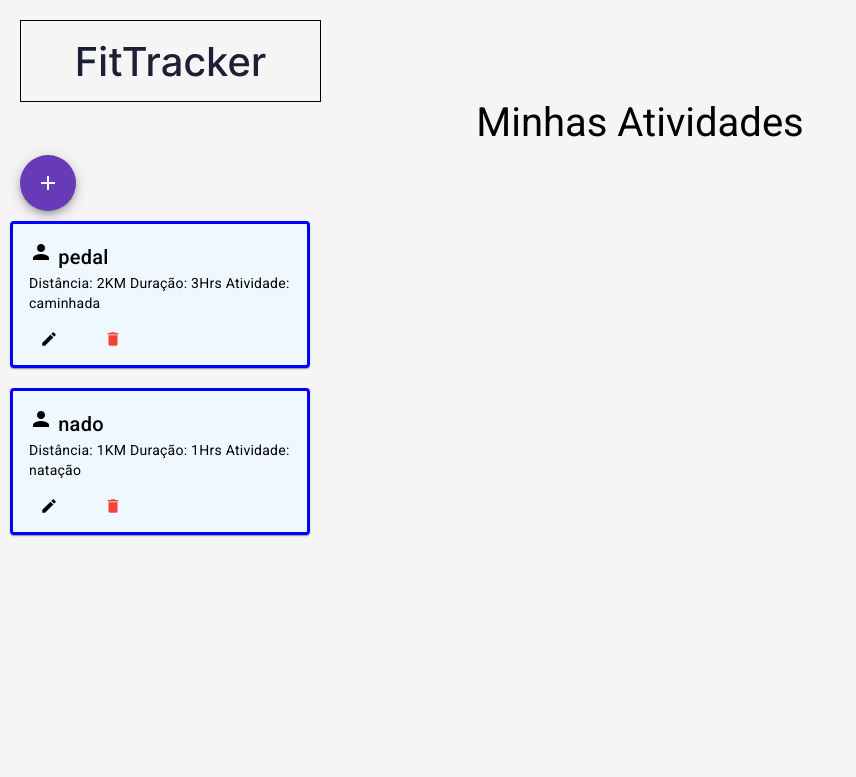
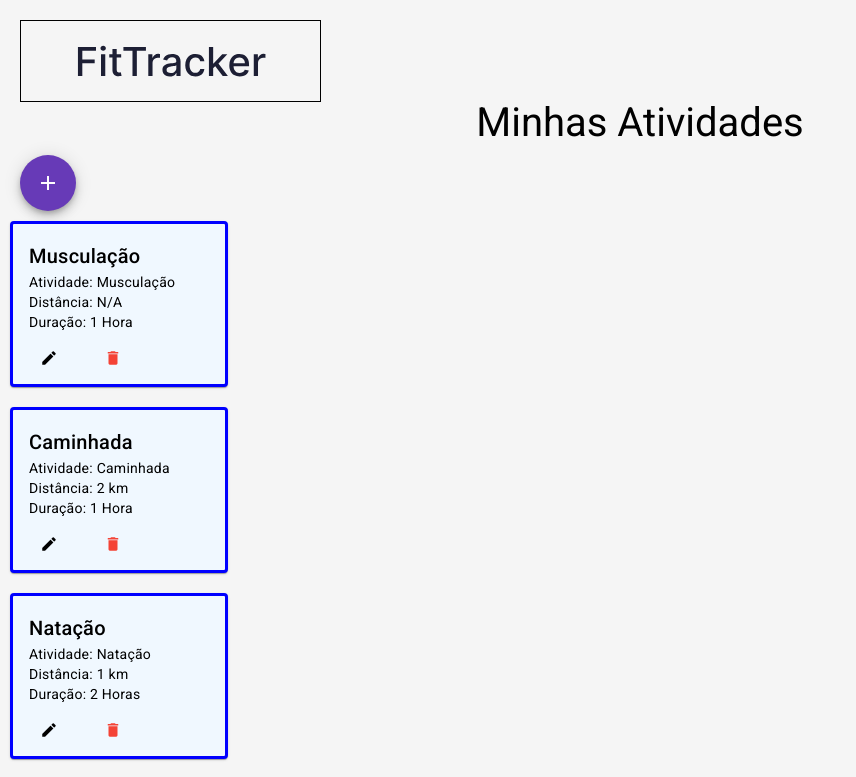
Before and after one commit to Tinhow/Projeto-pweb1-final, an Angular app: page /homePage in a window 1280 px wide. Shown: the top 777 px of the page, without its empty margins (0-856 px from the left). Built offline with nearby package versions, Linux system fonts and the light colour scheme; data requests are answered from the project's data file.

Commit message:
card arrumado e listagem tabela

```diff
--- a/db.json
+++ b/db.json
@@ -27,18 +27,32 @@
   ],
   "atividades": [
     {
-      "id": 3,
-      "atividade": "caminhada",
-      "nameTag": "pedal",
-      "distancia": "2",
-      "tempo": "3"
+      "id": 1,
+      "atividade": "Musculação",
+      "nameTag": "",
+      "distancia": "N/A",
+      "tempo": "1 Hora"
     },
     {
-      "id": 5,
-      "atividade": "natação",
-      "nameTag": "nado",
-      "distancia": "1",
-      "tempo": "1"
+      "id": 2,
+      "atividade": "Caminhada",
+      "nameTag": "",
+      "distancia": "2 km",
+      "tempo": "1 Hora"
+    },
+    {
+      "id": 3,
+      "atividade": "Natação",
+      "nameTag": "",
+      "distancia": "1 km",
+      "tempo": "2 Horas"
+    },
+    {
+      "id": 4,
+      "atividade": "Corrida",
+      "nameTag": "",
+      "distancia": "5 km",
+      "tempo": "2 Horas"
     }
   ]
 }
--- a/src/app/tela-home/home/home.component.html
+++ b/src/app/tela-home/home/home.component.html
@@ -10,14 +10,15 @@
     <mat-card  *ngFor="let atividade of atividades" class="mat-card-simples">
       <mat-card-header>
         <mat-card-title>
-          <mat-icon id="icard">person</mat-icon>
-          {{atividade.nameTag}}</mat-card-title>
+          {{atividade.atividade}}</mat-card-title>
         <!-- <mat-card-subtitle class="sub"></mat-card-subtitle> -->
       </mat-card-header>
       <!-- <img mat-card-image>  -->
       <mat-card-content>
-        Distância: {{atividade.distancia}}KM  Duração: {{atividade.tempo}}Hrs
-        Atividade: {{atividade.atividade}}
+        Atividade: {{atividade.atividade}} <br>
+        Distância: {{atividade.distancia}} <br>
+        Duração: {{atividade.tempo}}
+
       </mat-card-content>
       <mat-card-actions>
         <button mat-button color="black"(click)="editar(atividade)"><mat-icon>create</mat-icon></button>
--- a/src/app/tela-home/home/home.component.scss
+++ b/src/app/tela-home/home/home.component.scss
@@ -1,5 +1,6 @@
 .mat-card-simples{
-  max-width: 300px;
+  width: 17%;
+  height: 10%;
   background-color: aliceblue;
   margin-top: 20px;
   margin-left: 20px;
--- a/src/app/tela-home/modal/modal.component.html
+++ b/src/app/tela-home/modal/modal.component.html
@@ -1,28 +1,34 @@
 <h1 mat-dialog-title>{{tituloDialog}}<button id="cnclbtn" mat-mini-fab color="warn" (click)="cancel()"><mat-icon class="iconclean">clear</mat-icon></button> </h1>
 
 <div  fxLayout="column" mat-dialog-content>
-  <mat-form-field appearance="fill" class="mat-form-simples" submit="cadastrar()">
-    <mat-label>nome de atividade</mat-label>
-    <input matInput [(ngModel)]="atividade.nameTag" placeholder="apelido para atividade" required>
+
+  <mat-form-field appearance="fill" class="mat-form-simples">
+    <mat-label>Tipo de atividade</mat-label>
+    <mat-select id="ativSel" [(ngModel)]="atividade.atividade" required>
+      <mat-option *ngFor="let atividade of tipoAtividades" [value]="atividade" >
+        {{atividade}}
+      </mat-option>
+    </mat-select>
   </mat-form-field>
 
   <mat-form-field appearance="fill" class="mat-form-simples">
-    <mat-label>Tipo de atividade</mat-label>
-    <mat-select id="ativSel" [(ngModel)]="atividade.atividade">
-      <mat-option *ngFor="let atividade of ativis" [value]="atividade">
+    <mat-label>Distancia Percorrida</mat-label>
+    <mat-select id="ativSel" [(ngModel)]="atividade.distancia" required>
+      <mat-option *ngFor="let atividade of distanciaAtividade" [value]="atividade">
         {{atividade}}
       </mat-option>
-    </mat-select>  </mat-form-field>
-
-  <mat-form-field appearance="fill" class="mat-form-simples">
-    <mat-label>Distância percorrida</mat-label>
-    <input matInput placeholder="Distância percorrida" [(ngModel)]="atividade.distancia" required>
+    </mat-select>
   </mat-form-field>
 
   <mat-form-field appearance="fill" class="mat-form-simples">
-    <mat-label>Duração de exercício</mat-label>
-    <input  matInput [(ngModel)]="atividade.tempo" placeholder="tempo de duração"  required>
+    <mat-label>Duração da Atividade</mat-label>
+    <mat-select id="ativSel" [(ngModel)]="atividade.tempo" required>
+      <mat-option *ngFor="let atividade of duracaoAtividade" [value]="atividade">
+        {{atividade}}
+      </mat-option>
+    </mat-select>
   </mat-form-field>
+
 </div>
 <div mat-dialog-actions>
   <button mat-raised-button color="primary" (click)="cadastrar()">{{ botaoAdd }}</button>
--- a/src/app/tela-home/modal/modal.component.ts
+++ b/src/app/tela-home/modal/modal.component.ts
@@ -15,7 +15,9 @@ export class ModalComponent implements OnInit {
   atividades: Array<Atividade> = [];
   botaoAdd = "Adicionar";
   tituloDialog = "Adicionar nova atividade";
-  ativis: Array<string> = ['Musculação', 'Caminhada', 'Biking'];
+  tipoAtividades: Array<string> = ['Musculação', 'Caminhada', 'Natação', 'Ciclismo', 'Corrida', 'Crossfit', 'Outros'];
+  distanciaAtividade : Array<string> = ['N/A', '1 km', '2 km', '3 km', '5 km', '10 km', '15 km', '20 km'];
+  duracaoAtividade: Array<string> = ['1 Hora', '2 Horas', '3 Horas', '4 Horas', '5 Horas',];
 
   constructor(private atividadeService: AtividadeService,public dialogRef: MatDialogRef<ModalComponent>,@Inject(MAT_DIALOG_DATA) public data: any){
     this.atividade = new Atividade();
```
Also changed, not shown: src/app/componentes-angular/componentes-angular.module.ts (+10 -4 lines).
